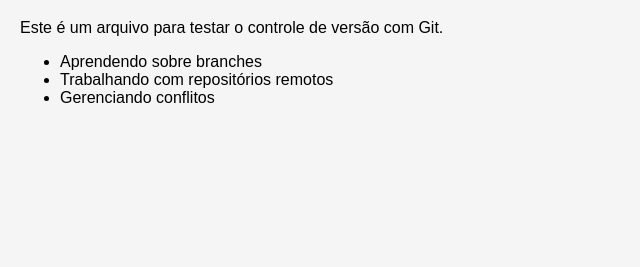
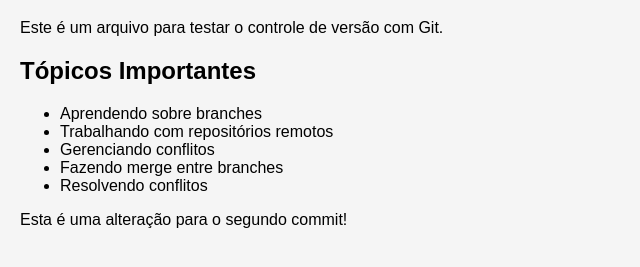
Before and after one commit to viniciuslks7/ATV1-GIT, a plain HTML site: page index.htm in a window 1280 px wide. Shown: the part 61-328 px from the top of the page, without its empty margins (0-640 px from the left). Drawn offline with Linux system fonts and the light colour scheme.

Commit message:
Second Commit: Added more content

```diff
--- a/index.htm
+++ b/index.htm
@@ -16,10 +16,16 @@
 <body>
     <h1>Bem-vindo à Atividade 2!</h1>
     <p>Este é um arquivo para testar o controle de versão com Git.</p>
-    <ul>
-        <li>Aprendendo sobre branches</li>
-        <li>Trabalhando com repositórios remotos</li>
-        <li>Gerenciando conflitos</li>
-    </ul>
+    <div class="content">
+        <h2>Tópicos Importantes</h2>
+        <ul>
+            <li>Aprendendo sobre branches</li>
+            <li>Trabalhando com repositórios remotos</li>
+            <li>Gerenciando conflitos</li>
+            <li>Fazendo merge entre branches</li>
+            <li>Resolvendo conflitos</li>
+        </ul>
+        <p>Esta é uma alteração para o segundo commit!</p>
+    </div>
 </body>
 </html>
```
